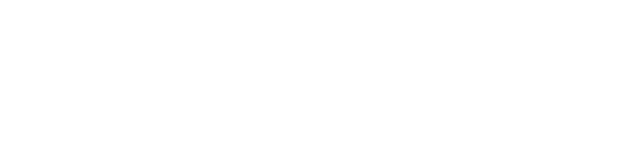
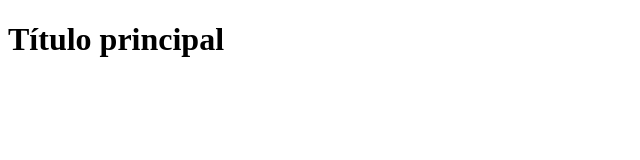
Before and after one commit to evagapi/1-3-fork, a plain HTML site: page index.html in a window 1280 px wide. Shown: the whole page, without its empty margins (0-640 px from the left). Drawn offline with Linux system fonts and the light colour scheme.

Commit message:
feat: add body and heading with main title

```diff
--- a/index.html
+++ b/index.html
@@ -1,6 +1,9 @@
 <!DOCTYPE html>
 <html lang="es">
-<head>
+  <head>
     <title>No sé qué título poner</title>
-</head>
+  </head>
+  <body>
+    <h1>Título principal</h1>
+  </body>
 </html>
```
